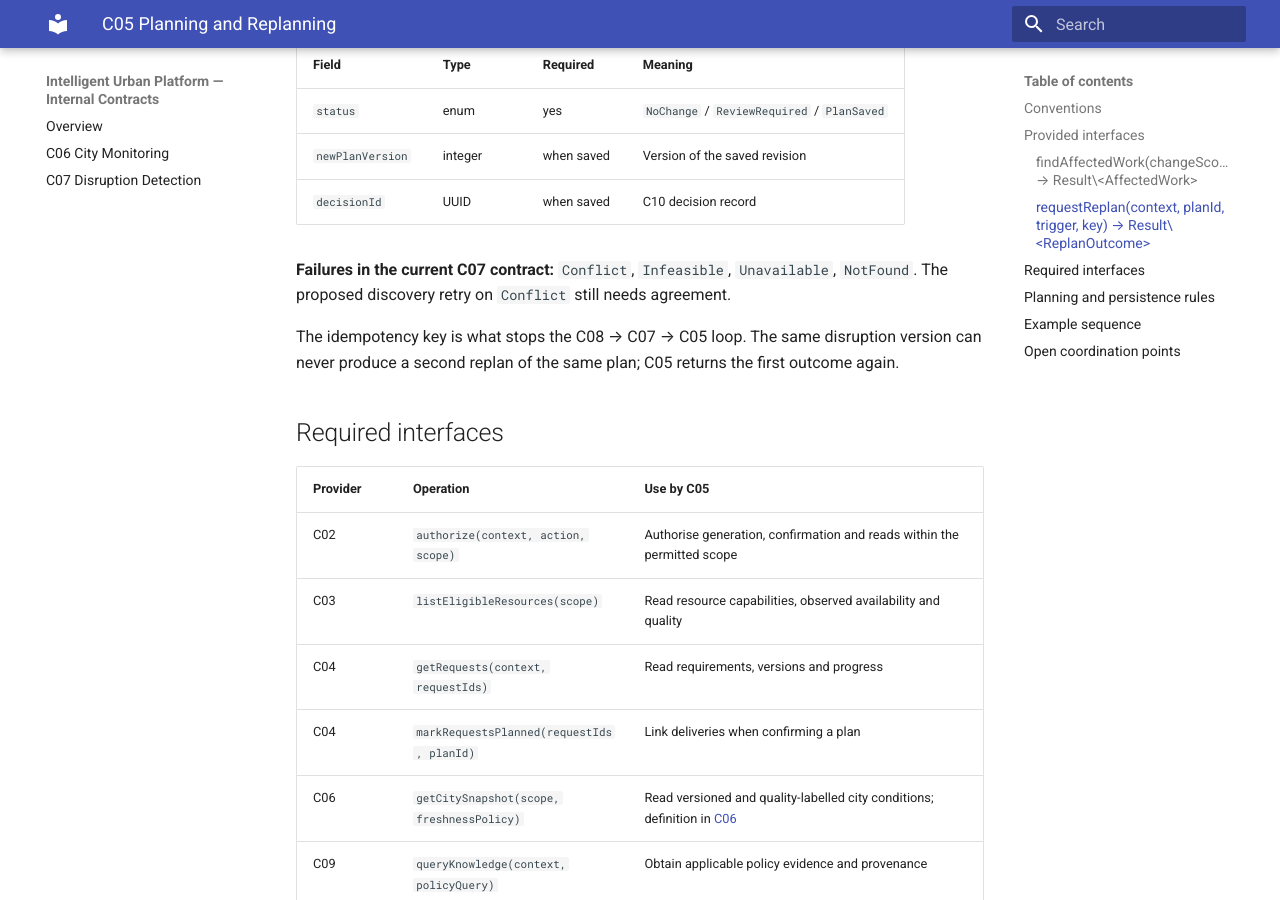
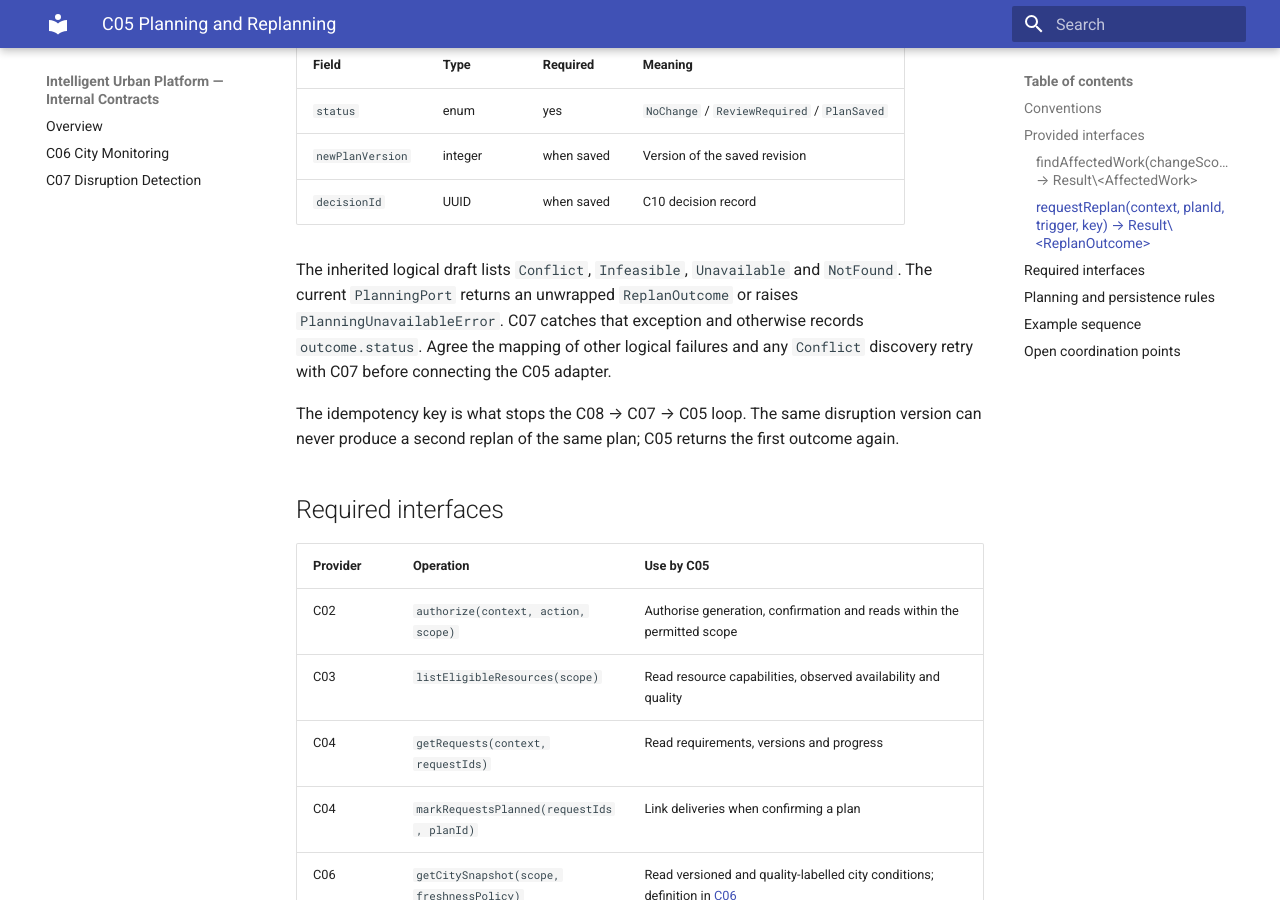
Before and after one commit to ASE-Group-10/IntelligentUrbanPlatform, an MkDocs documentation site: the page built from contracts/components/c05-planning/internal.md, in a window 1280 px wide and 900 px high, scrolled down 2725 px. Built offline with MkDocs 1.6.1 and Material for MkDocs 9.7.7, drawn with Linux system fonts in a browser that asks for light colours; some of the changed text lies outside the part shown.

Commit message:
docs(c05): clarify C07 failure handling
Refs #32

```diff
--- a/contracts/components/c05-planning/internal.md
+++ b/contracts/components/c05-planning/internal.md
@@ -88,8 +88,11 @@ Examples [request](examples/request-replan.json),
 | `newPlanVersion` | integer | when saved | Version of the saved revision |
 | `decisionId` | UUID | when saved | C10 decision record |
 
-**Failures in the current C07 contract:** `Conflict`, `Infeasible`, `Unavailable`,
-`NotFound`. The proposed discovery retry on `Conflict` still needs agreement.
+The inherited logical draft lists `Conflict`, `Infeasible`, `Unavailable` and
+`NotFound`. The current `PlanningPort` returns an unwrapped `ReplanOutcome` or
+raises `PlanningUnavailableError`. C07 catches that exception and otherwise
+records `outcome.status`. Agree the mapping of other logical failures and any
+`Conflict` discovery retry with C07 before connecting the C05 adapter.
 
 The idempotency key is what stops the C08 → C07 → C05 loop. The same
 disruption version can never produce a second replan of the same plan; C05
@@ -165,9 +168,9 @@ HTTP examples and this event illustrate proposed fields pending consumer review.
 - Agree with C07 whether one fresh discovery is allowed after a stale-plan
   `Conflict`, and whether that conflict consumes the key. A refreshed
   `basedOnPlanVersion` changes the request but leaves the current key unchanged.
-- C07 currently allows `Infeasible` as a failure, while architecture UC07 describes
-  an infeasible attempt as `ReviewRequired`. Preserve the caller's vocabulary
-  while agreeing that mapping. The current outcome has no reason/details field.
+- The inherited logical draft lists `Infeasible`, while architecture UC07 returns
+  `ReviewRequired` for an infeasible revision. Agree that mapping with C07. The
+  current `ReplanOutcome` has no reason/details field.
 - Agree with C07 when the synchronous `PlanSaved` outcome is returned and how to
   report a saved revision while `PlanReady` publication is pending. `PlanReady`
   is the event for confirmation and saved revisions.
```
